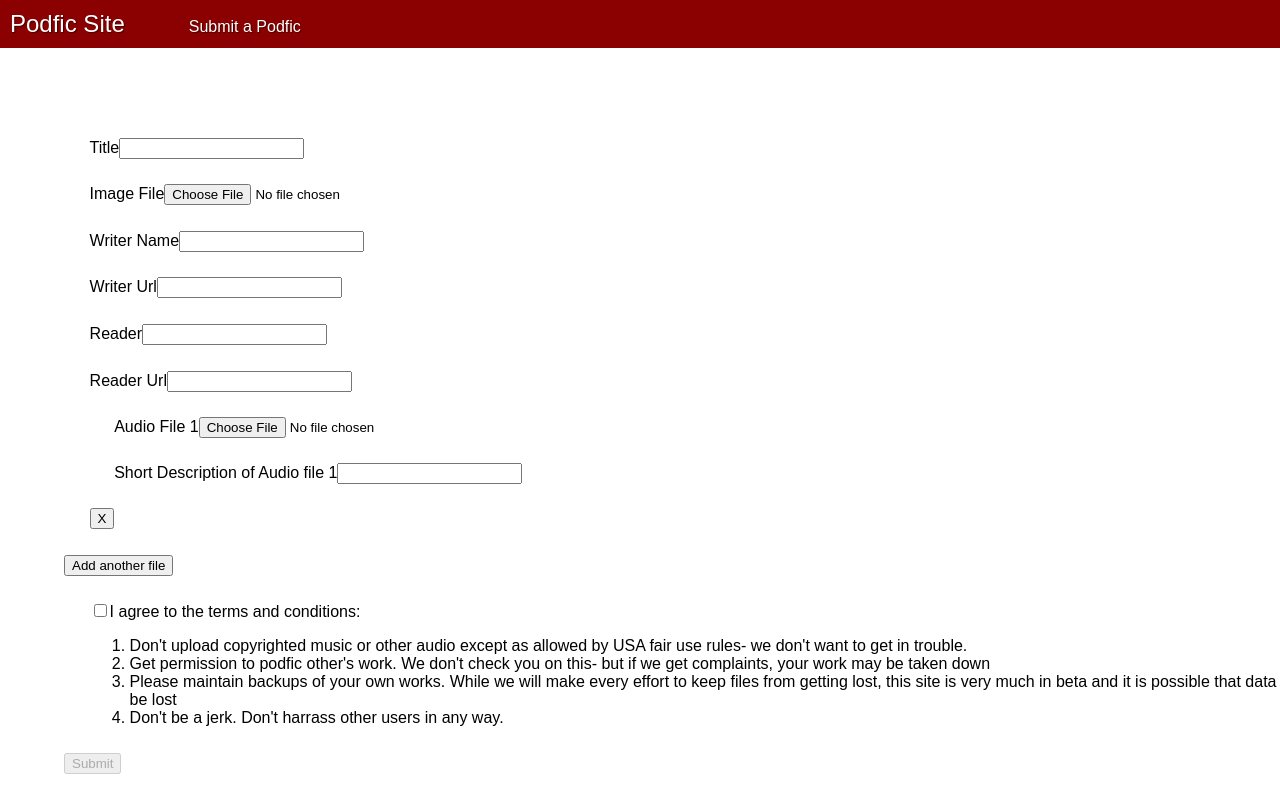
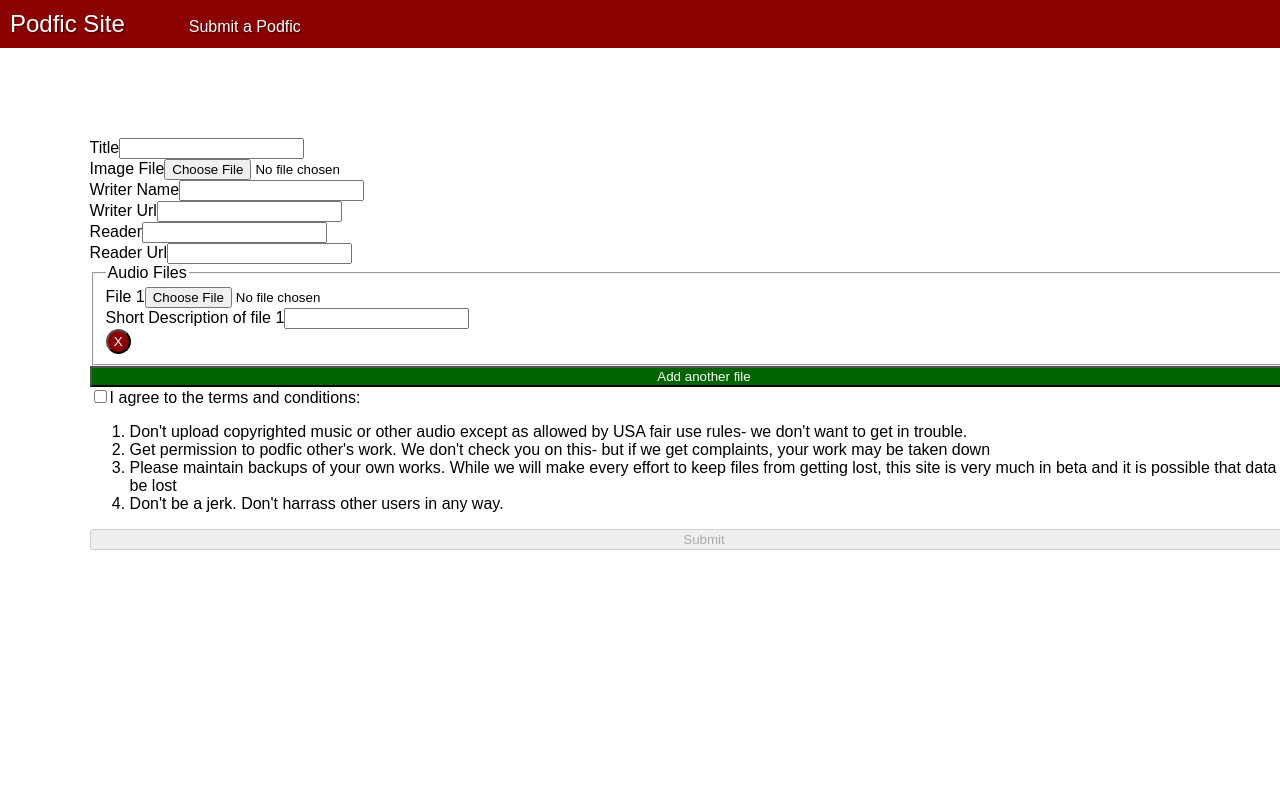
Before and after one commit to tessmonical/podfic-site, a React (Create React App) app in the folder frontend/podfic-site/: page /submit in a window 1280 px wide. Shown: the top 812 px of the page. Built offline with nearby package versions, Linux system fonts and the light colour scheme.

Commit message:
form styling

```diff
--- a/frontend/podfic-site/src/components/SubmitForm/SubmitForm.jsx
+++ b/frontend/podfic-site/src/components/SubmitForm/SubmitForm.jsx
@@ -1,5 +1,5 @@
 import React, { Component, Fragment } from "react";
-import "./submitform.css"
+import "./submitform.css";
 
 class SubmitForm extends Component {
   constructor(props) {
@@ -132,16 +132,20 @@ class SubmitForm extends Component {
               }
             />
           </div>
+
+          <fieldset>
+            <legend>Audio Files</legend>
+
             {files.map((file, i) => (
+              <div className="file-input">
                 <div>
-              <div>
-                <label htmlFor={`file${i + 1}`}>{`Audio File ${i + 1}`}</label>
+                  <label htmlFor={`file${i + 1}`}>{`File ${i + 1}`}</label>
                   <input id={`file${i + 1}`} type="file" />
                 </div>
                 <div>
                   <label
                     htmlFor={`filename${i + 1}`}
-                >{`Short Description of Audio file ${i + 1}`}</label>
+                  >{`Short Description of file ${i + 1}`}</label>
                   <input
                     id={`filename${i + 1}`}
                     type="text"
@@ -157,7 +161,8 @@ class SubmitForm extends Component {
                 </button>
               </div>
             ))}
-          <button type="button" onClick={this.addFile}>
+          </fieldset>
+          <button type="button" className="add-button" onClick={this.addFile}>
             Add another file
           </button>
 
--- a/frontend/podfic-site/src/components/SubmitForm/submitform.css
+++ b/frontend/podfic-site/src/components/SubmitForm/submitform.css
@@ -3,6 +3,21 @@
     padding: 5%;
 }
 
-.submit-form div {
-    margin: 2%;
+.submit-form > form {
+    padding: 2%;
+    display: flex;
+    flex-direction: column;
 }
+
+.submit-form .remove-button {
+    color: white;
+    background-color: darkred;
+    border-radius: 50%;
+    height: 25px;
+    width: 25px;
+}
+
+.submit-form .add-button {
+    color: white;
+    background-color: darkgreen;
+}
```
Lines whose indentation alone changed are shown as unchanged.
